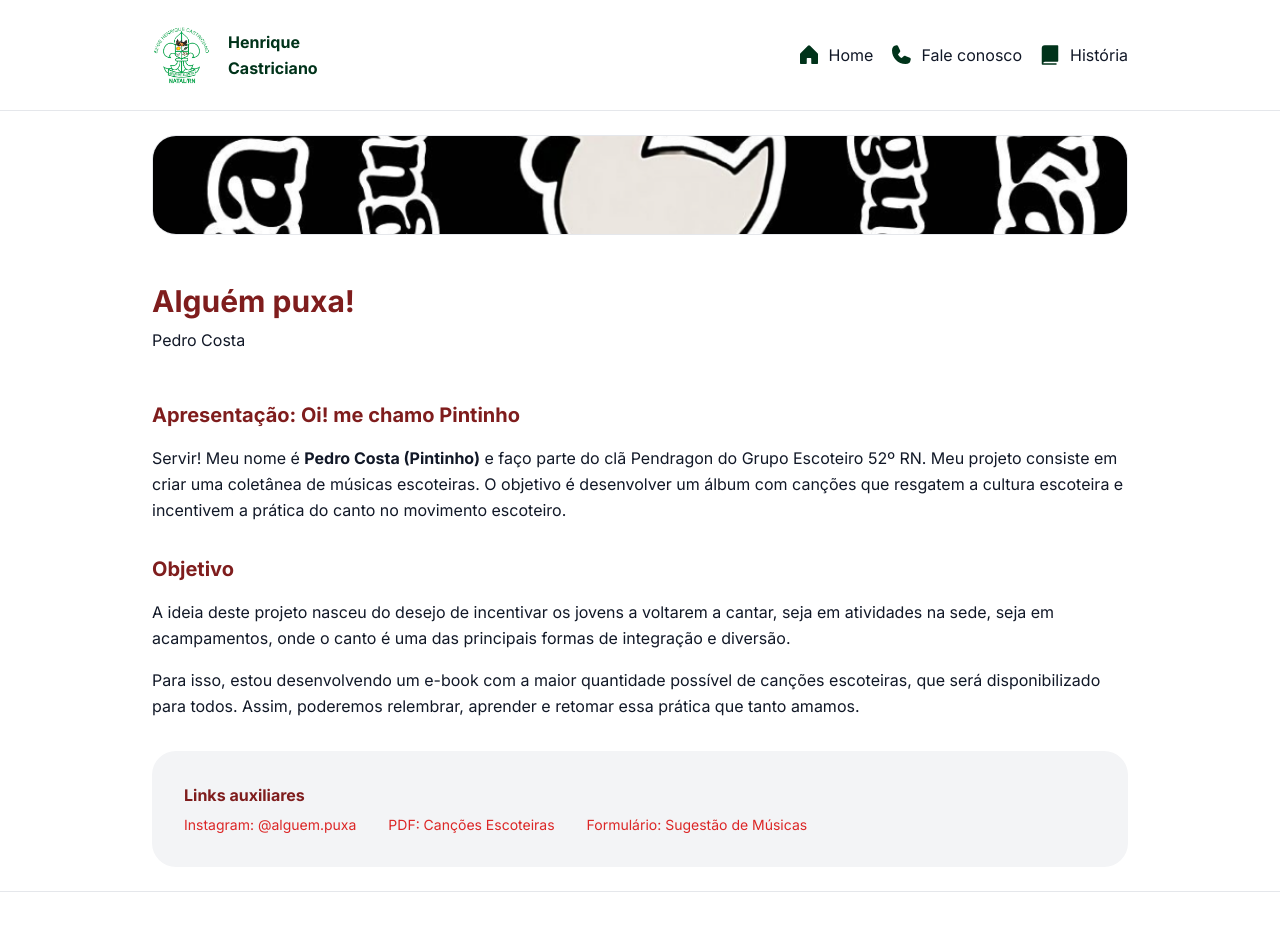
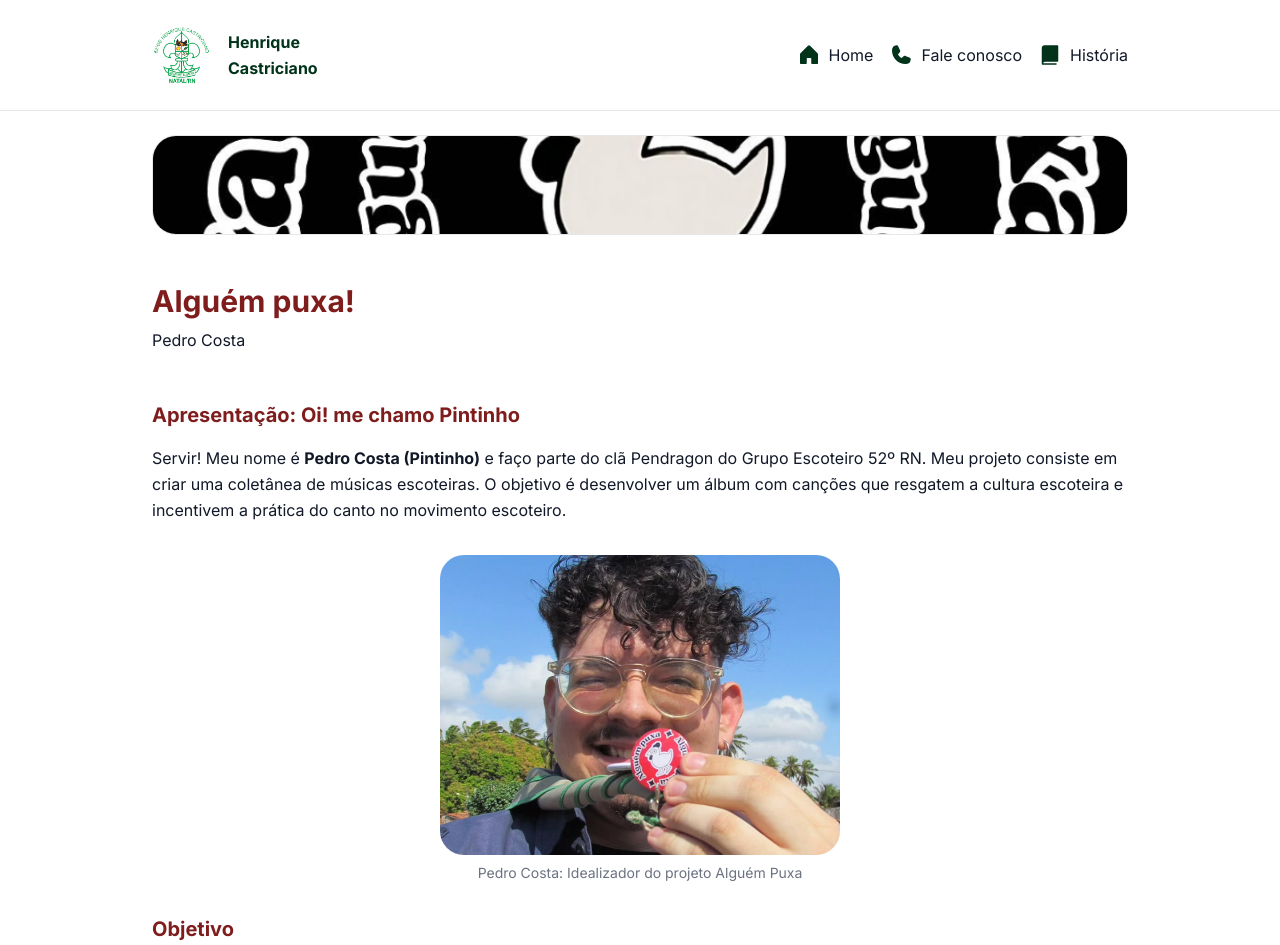
Before and after one commit to Pedrohsv1/website-henrique, a Next.js app: page /projects/88d74695-26f3-4d82-b362-ae0c64cf4dc5 in a window 1280 px wide. Shown: the top 945 px of the page. Built offline with nearby package versions, Linux system fonts and the light colour scheme.

Commit message:
foto pedro costa

```diff
--- a/app/components/projetos/alguempuxa.tsx
+++ b/app/components/projetos/alguempuxa.tsx
@@ -1,3 +1,5 @@
+import Image from "next/image";
+
 export const AlguemPuxa = () => {
   return (
     <div className="flex flex-col space-y-8 text-gray-900">
@@ -11,6 +13,19 @@ export const AlguemPuxa = () => {
           em criar uma coletânea de músicas escoteiras. O objetivo é desenvolver
           um álbum com canções que resgatem a cultura escoteira e incentivem a
           prática do canto no movimento escoteiro.
+        </p>
+      </div>
+      <div className="w-full flex flex-col gap-2 justify-center items-center">
+        <div className="relative md:w-[400px] w-[300px] h-[300px] rounded-3xl overflow-hidden">
+          <Image
+            src="/projects/pessoas/pedro_costa.png"
+            alt="Pedro Costa: Idealizador do projeto Alguém Puxa"
+            layout="fill"
+            objectFit="cover"
+          />
+        </div>
+        <p className="text-sm text-gray-500">
+          Pedro Costa: Idealizador do projeto Alguém Puxa
         </p>
       </div>
       <div className="space-y-4">
```
Also changed, not shown: public/projects/pessoas/pedro_costa.png (added).
